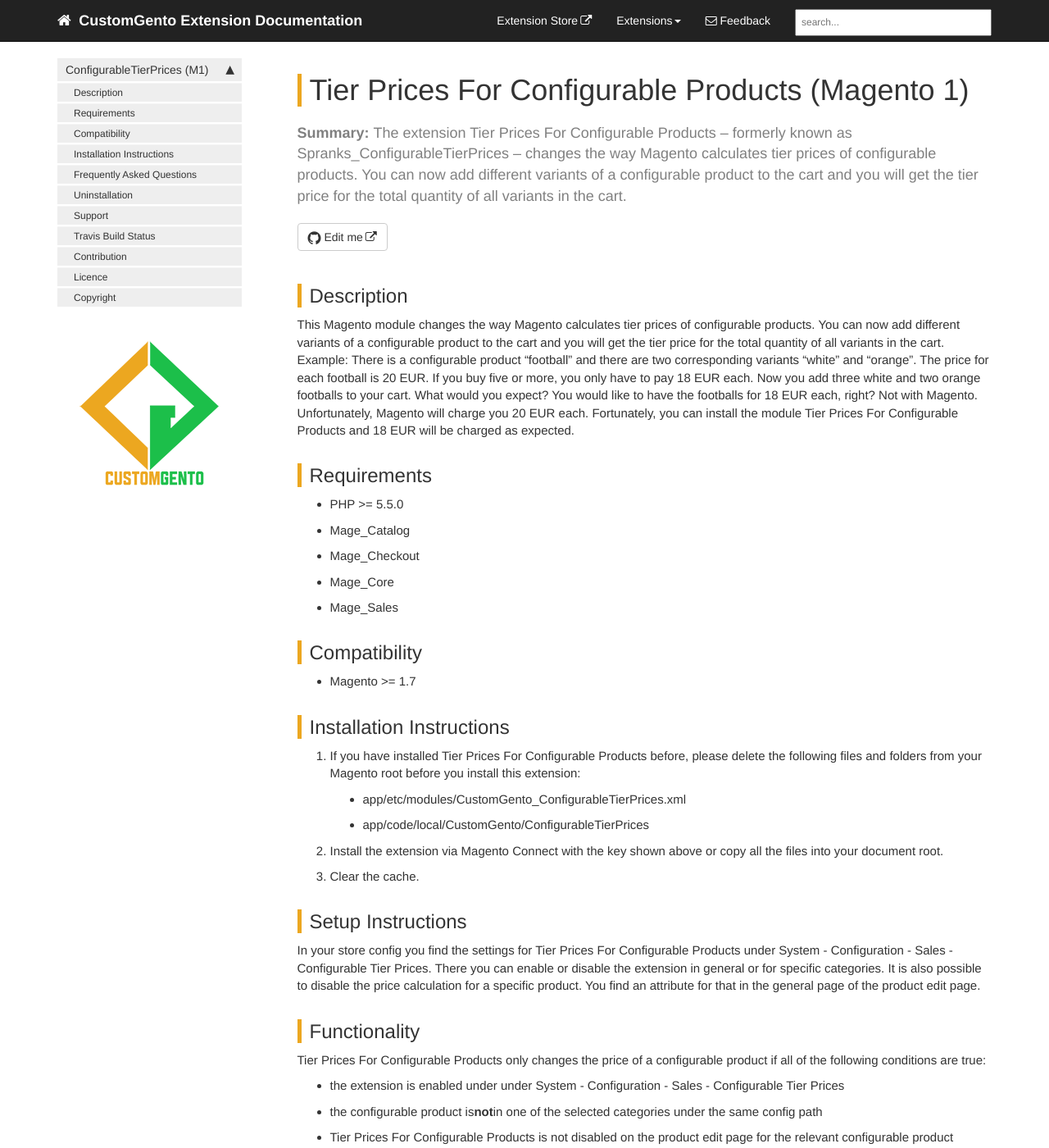
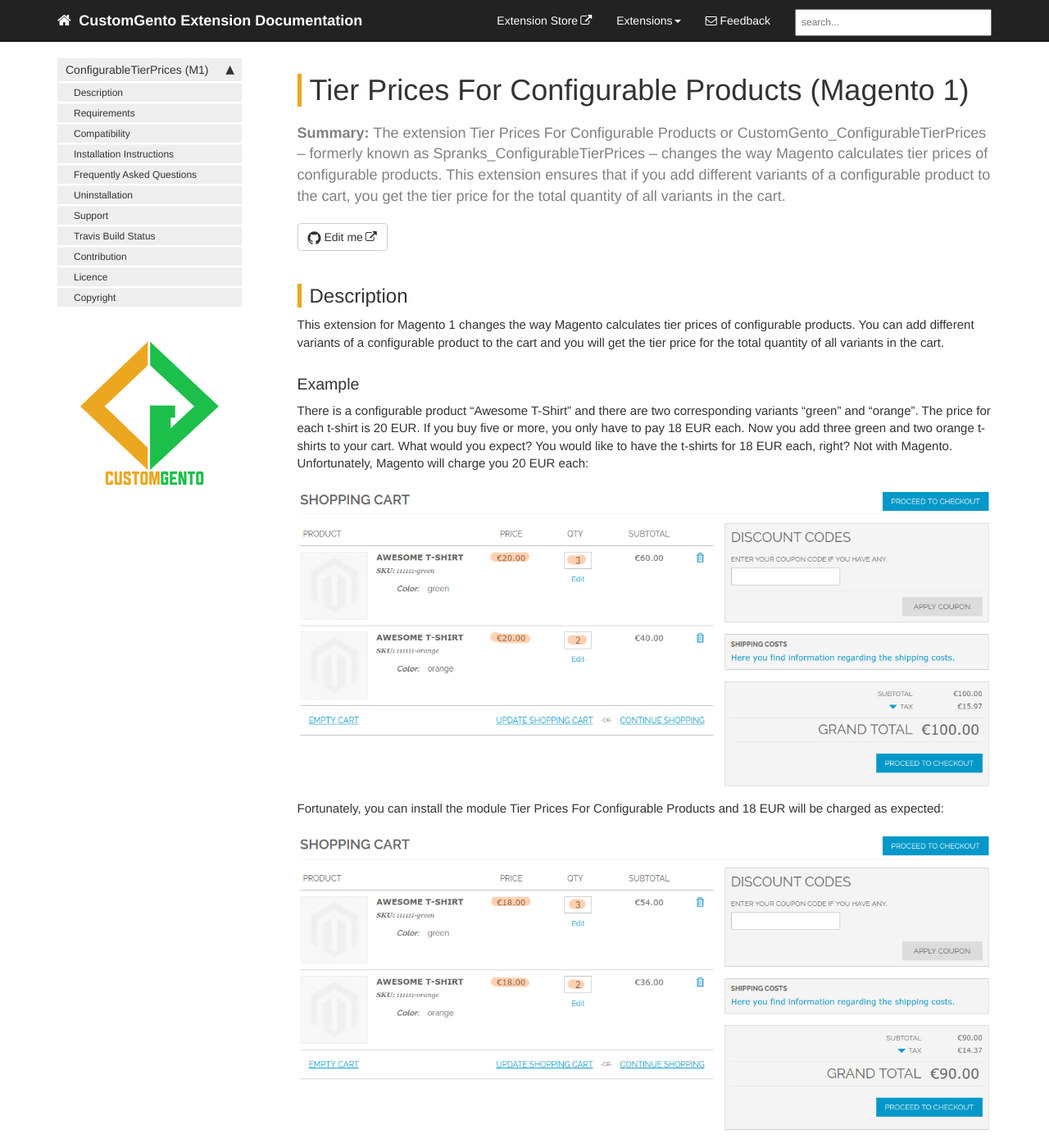
Before and after one commit to customgento/docs, a Jekyll site: the page built from pages/tier-prices-for-configurable-products-m1.md, in a window 1280 px wide and 1400 px high. Shown: the whole window at 82% size. Built offline with Jekyll 4.4.1, drawn with Linux system fonts in a browser that asks for light colours; nearby versions of some CDN libraries; comment, search, counter and statistics services are not loaded; some of the changed text lies outside the part shown.

Commit message:
updated CTP documentation

````diff
--- a/css/theme-customgento.css
+++ b/css/theme-customgento.css
@@ -1 +1 @@
-a,a:link,a:visited,a:focus,a:active{color:#11B400}a.githubEditButton,a:link.githubEditButton,a:visited.githubEditButton,a:focus.githubEditButton,a:active.githubEditButton{color:#333}a:hover{color:#0c8100}h1{border-left:5px solid #ECA720;padding-left:10px}h2,h2[id]{border-left:5px solid #ECA720;margin-top:30px;padding-left:10px;padding-top:0}h3{color:#333}body>.container{padding-top:70px}.navbar-inverse .navbar-brand,.navbar-inverse .navbar-nav>li>a{color:#fff}.navbar-inverse .navbar-brand:hover,.navbar-inverse .navbar-nav>li>a:hover{color:#11B400}.nav li a,.nav li.active a{background-color:#eee;color:#333}.nav li a:hover,.nav li.active a:hover{background-color:#eee;color:#11B400}.nav li.sidebarLogo{margin-top:40px;text-align:center}.nav ul li a{padding-left:20px}.summary{border-left:none;padding-left:0}
+a,a:link,a:visited,a:focus,a:active{color:#11B400}a.githubEditButton,a:link.githubEditButton,a:visited.githubEditButton,a:focus.githubEditButton,a:active.githubEditButton{color:#333}a:hover{color:#0c8100}h1{border-left:5px solid #ECA720;padding-left:10px}h2,h2[id]{border-left:5px solid #ECA720;margin-top:30px;padding-left:10px;padding-top:0}h3{color:#333}img{max-width:100% !important}body>.container{padding-top:70px}.navbar-inverse .navbar-brand,.navbar-inverse .navbar-nav>li>a{color:#fff}.navbar-inverse .navbar-brand:hover,.navbar-inverse .navbar-nav>li>a:hover{color:#11B400}.nav li a,.nav li.active a{background-color:#eee;color:#333}.nav li a:hover,.nav li.active a:hover{background-color:#eee;color:#11B400}.nav li.sidebarLogo{margin-top:40px;text-align:center}.nav ul li a{padding-left:20px}.summary{border-left:none;padding-left:0}
--- a/pages/tier-prices-for-configurable-products-m1.md
+++ b/pages/tier-prices-for-configurable-products-m1.md
@@ -1,13 +1,21 @@
 ---
 title: Tier Prices For Configurable Products (Magento 1)
 permalink: tier-prices-for-configurable-products-m1.html
-summary: "The extension Tier Prices For Configurable Products &ndash; formerly known as Spranks_ConfigurableTierPrices &ndash; changes the way Magento calculates tier prices of configurable products. You can now add different variants of a configurable product to the cart and you will get the tier price for the total quantity of all variants in the cart."
+summary: "The extension Tier Prices For Configurable Products or CustomGento_ConfigurableTierPrices &ndash; formerly known as Spranks_ConfigurableTierPrices &ndash; changes the way Magento calculates tier prices of configurable products. This extension ensures that if you add different variants of a configurable product to the cart, you get the tier price for the total quantity of all variants in the cart."
 sidebar: ctp_sidebar
 ---
 
 ## Description
-This Magento module changes the way Magento calculates tier prices of configurable products. You can now add different variants of a configurable product to the cart and you will get the tier price for the total quantity of all variants in the cart.
-Example: There is a configurable product "football" and there are two corresponding variants "white" and "orange". The price for each football is 20 EUR. If you buy five or more, you only have to pay 18 EUR each. Now you add three white and two orange footballs to your cart. What would you expect? You would like to have the footballs for 18 EUR each, right? Not with Magento. Unfortunately, Magento will charge you 20 EUR each. Fortunately, you can install the module Tier Prices For Configurable Products and 18 EUR will be charged as expected.
+This extension for Magento 1 changes the way Magento calculates tier prices of configurable products. You can add different variants of a configurable product to the cart and you will get the tier price for the total quantity of all variants in the cart.
+
+### Example
+There is a configurable product "Awesome T-Shirt" and there are two corresponding variants "green" and "orange". The price for each t-shirt is 20 EUR. If you buy five or more, you only have to pay 18 EUR each. Now you add three green and two orange t-shirts to your cart. What would you expect? You would like to have the t-shirts for 18 EUR each, right? Not with Magento. Unfortunately, Magento will charge you 20 EUR each:
+
+![Tier Prices Without CustomGento_ConfigurableTierPrices]({{ "images/tier-prices-for-configurable-products/tier-prices-before.png" }} "Tier Prices Without CustomGento_ConfigurableTierPrices")
+
+Fortunately, you can install the module Tier Prices For Configurable Products and 18 EUR will be charged as expected:
+
+![Tier Prices With CustomGento_ConfigurableTierPrices]({{ "images/tier-prices-for-configurable-products/tier-prices-after.png" }} "Tier Prices With CustomGento_ConfigurableTierPrices")
 
 ## Requirements
 - PHP >= 5.5.0
@@ -17,43 +25,49 @@ Example: There is a configurable product "football" and there are two correspond
 - Mage_Sales
 
 ## Compatibility
-- Magento >= 1.7
+- Magento >= 1.7 and <= 2.0
 
 ## Installation Instructions
-1. If you have installed Tier Prices For Configurable Products before, please delete the following files and folders from your Magento root before you install this extension:
-    - app/etc/modules/CustomGento_ConfigurableTierPrices.xml
-    - app/code/local/CustomGento/ConfigurableTierPrices
-2. Install the extension via Magento Connect with the key shown above or copy all the files into your document root.
+1. If you have installed Spranks_ConfigurableTierPrices before, please delete the following files and folders from your Magento root before you install this extension:
+    - app/etc/modules/Spranks_ConfigurableTierPrices.xml
+    - app/code/local/Spranks/ConfigurableTierPrices
+    - app/code/community/Spranks/ConfigurableTierPrices
+2. Copy all the files into your document root.
 3. Clear the cache.
 
-## Setup Instructions
-In your store config you find the settings for Tier Prices For Configurable Products under System - Configuration - Sales - Configurable Tier Prices.
-There you can enable or disable the extension in general or for specific categories.
-It is also possible to disable the price calculation for a specific product.
-You find an attribute for that in the general page of the product edit page.
+## Configuration
+You find the settings under System > Configuration > Sales > Tier Prices For Configurable Products.
+You can enable the extension there. You can disable the extension for specific categories as well.
+If you want to disable the extension for multiple categories, hold down CTRL and select all respective categories:
+
+![Configure Tier Prices For Configurable Products]({{ "images/tier-prices-for-configurable-products/system-configuration.png" }} "Configure Tier Prices For Configurable Products")
+
+It is also possible to disable the updated price calculation for specific products.
+Therefore, you can set the attribute `configtierprices_disabled` / "Disable CustomGento Configurable Tier Prices" in the "General" tab of the product to "No":
+
+![Disable Tier Prices For Configurable Products By Product]({{ "images/tier-prices-for-configurable-products/disable-by-product.png" }} "Disable Tier Prices For Configurable Products By Product")
 
 ## Functionality
+The extension only changes the price calculation of a configurable product if all of the following conditions are true:
 
-Tier Prices For Configurable Products only changes the price of a configurable product if all of the following conditions are true:
-- the extension is enabled under under System - Configuration - Sales - Configurable Tier Prices
-- the configurable product is**not**in one of the selected categories under the same config path
-- Tier Prices For Configurable Products is not disabled on the product edit page for the relevant configurable product
-
-This way it is possible to adapt the extension according to your own needs and disable it for an individual selection of products.
+- The extension is enabled under System > Configuration > Sales > Tier Prices For Configurable Products.
+- The configurable product is **not** in one of the selected categories under the same config path.
+- Tier Prices For Configurable Products is not disabled in the respective configurable product.
 
 ## Frequently Asked Questions
 
 ### I installed the extension, but it does not work - can you help me?
 Please check the following:
 
-1. Do you use the latest version of the extension? If so, make sure you also use Magento >= 1.7.
-2. Do you really use configurable products? This extension only works with configurable products. It does not work if you use e.g. simple products with custom options.
-3. Make sure that the extension is not deactivated completely, for a specific category or for a specific product. You can check that under System - Configuration - Sales - Configurable Tier Prices or in the product respecively.
-4. Make sure that your tier prices are lower than the normal prices. That is the way they are supposed to be used.
+1. Do you use the latest version of the extension?
+2. Do you use Magento >= 1.7?
+3. Do you really use configurable products? This extension only works with configurable products. It does not work if you use e.g. simple products with custom options.
+4. Make sure that the extension is not deactivated completely, for a specific category or for a specific product. You can check that under System > Configuration > Sales > Tier Prices For Configurable Products, in the respective categories and in the respective product.
+5. Make sure that your tier prices are lower than the normal prices. That is the way they are supposed to be used.
 
 ## Uninstallation
-1. Remove all extension files from your Magento installation or uninstall the extension via Magento Connect.
-2. Run the following SQL query after removing the extension files:
+1. Remove all extension files from your Magento installation.
+2. Run the following SQL query **after** removing the extension files:
 
 ```sql
 DELETE FROM `eav_attribute` WHERE attribute_code = 'configtierprices_disabled';
--- a/scss/theme-customgento.scss
+++ b/scss/theme-customgento.scss
@@ -30,6 +30,10 @@ h2, h2[id] {
 
 h3 {
     color: $black;
+}
+
+img {
+    max-width: 100% !important;
 }
 
 body > .container {
````
Also changed, not shown: images/tier-prices-for-configurable-products/disable-by-product.png (added), images/tier-prices-for-configurable-products/system-configuration.png (added), images/tier-prices-for-configurable-products/tier-prices-after.png (added), images/tier-prices-for-configurable-products/tier-prices-before.png (added).
